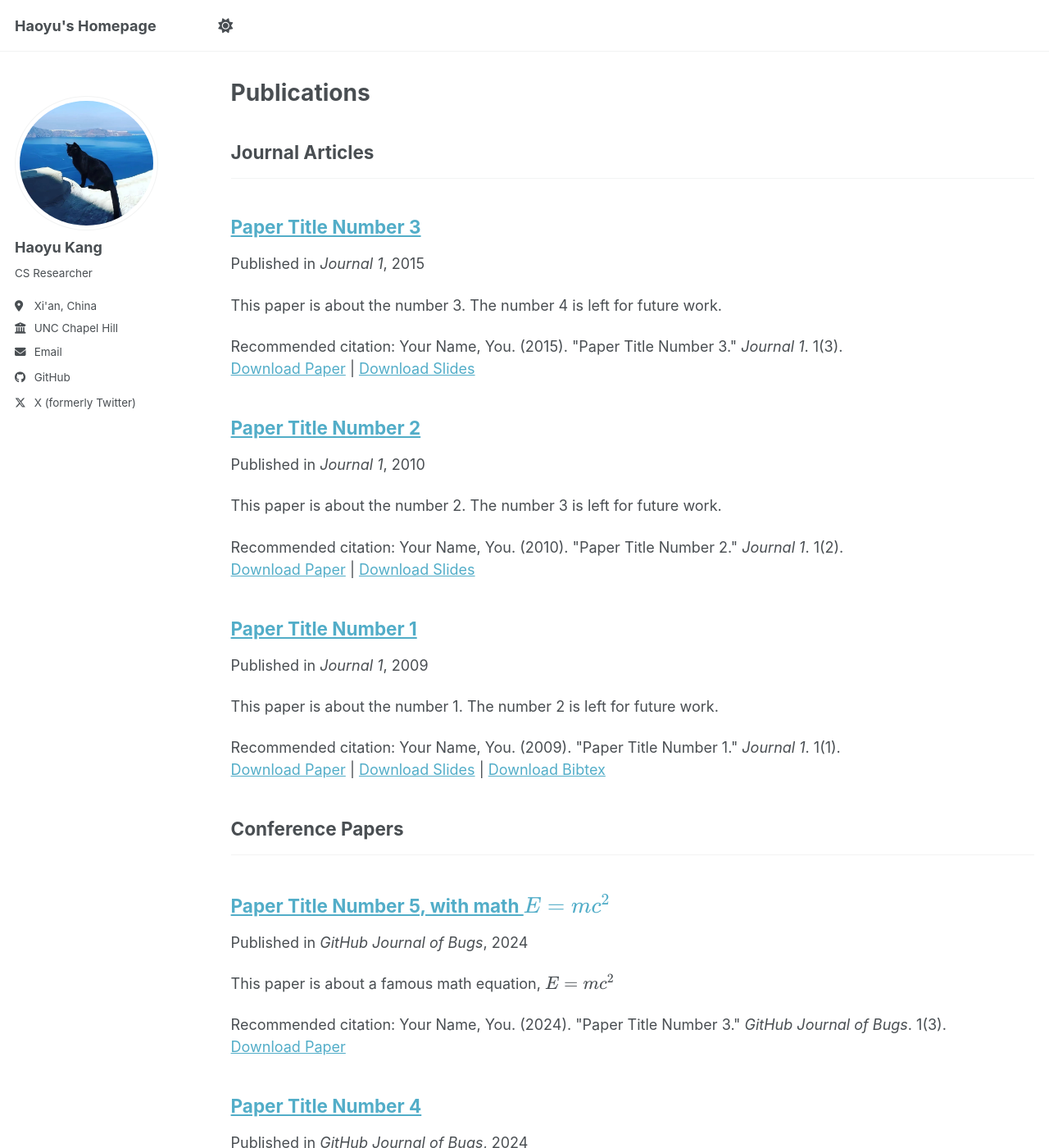
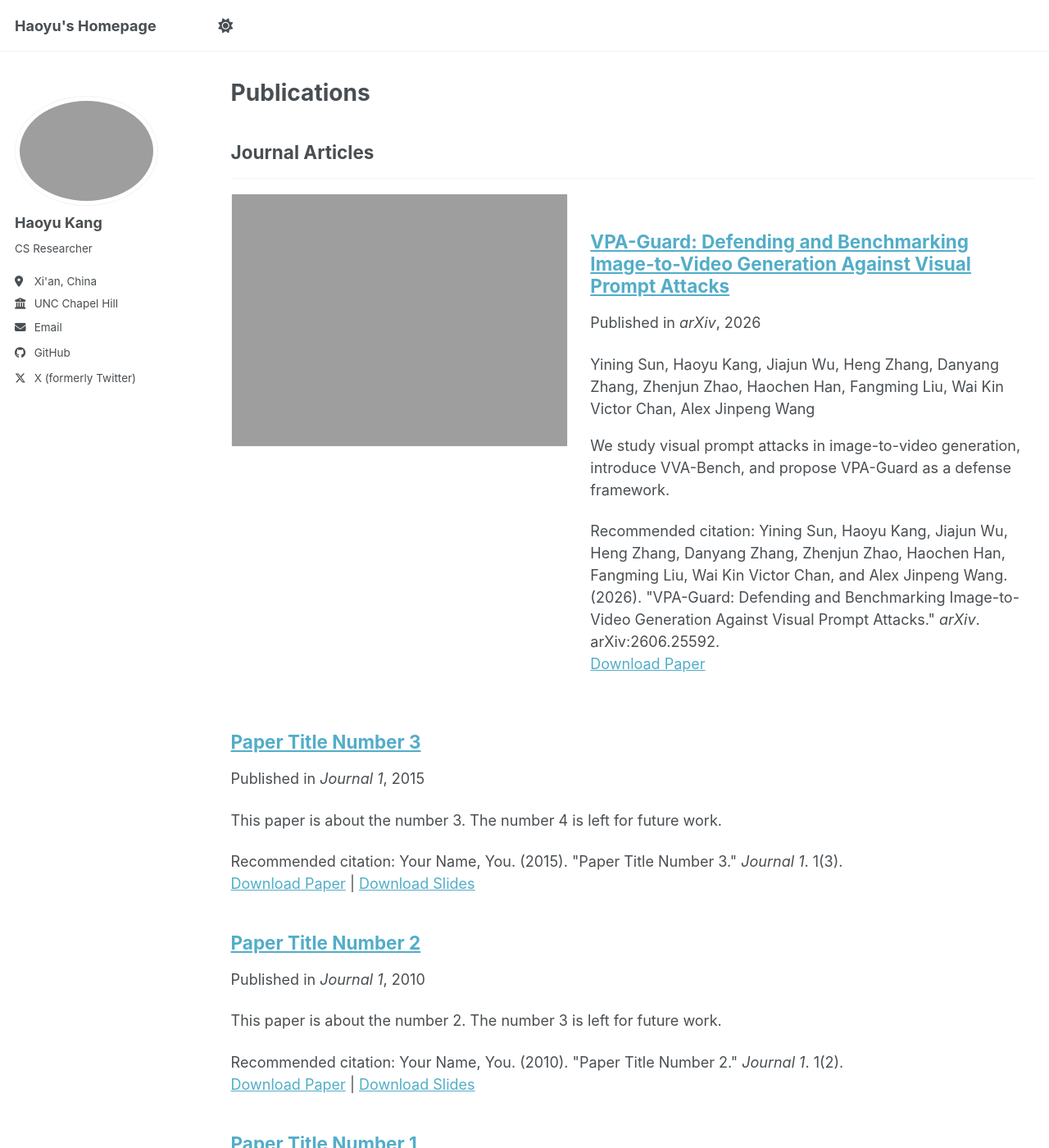
Before and after one commit to HaoyuLucasKang/HaoyuLucasKang.github.io, a Jekyll site: the page built from _pages/publications.html, in a window 1280 px wide and 1400 px high. Shown: the whole window at 82% size. Built offline with Jekyll 4.4.1, drawn with Linux system fonts in a browser that asks for light colours; a script bundle is joined from its source files by our own code; library files that are not in the unit come from our copies.

Commit message:
update june

```diff
--- a/_config.yml
+++ b/_config.yml
@@ -23,7 +23,7 @@ repository               : "HaoyuLucasKang/HaoyuLucasKang.github.io"
 #               Additional customization can be done by editing /_includes/author-profile.html
 author:
   # Biographic information
-  avatar           : "ala.jpg"
+  avatar           : "avata.png"
   name             : "Haoyu Kang"
   pronouns         : # example: "she/her"
   bio              : "CS Researcher"
--- a/_includes/archive-single.html
+++ b/_includes/archive-single.html
@@ -13,7 +13,7 @@
 {% endif %}
 
 <div class="{{ include.type | default: "list" }}__item">
-  <article class="archive__item" itemscope itemtype="http://schema.org/CreativeWork">
+  <article class="archive__item{% if post.collection == 'publications' and teaser and include.type != 'grid' %} archive__item--publication-feature{% endif %}" itemscope itemtype="http://schema.org/CreativeWork">
     {% if include.type == "grid" and teaser %}
       <div class="archive__item-teaser">
         <img src=
@@ -24,6 +24,22 @@
           {% endif %}
           alt="">
       </div>
+    {% endif %}
+
+    {% if post.collection == 'publications' and teaser and include.type != 'grid' %}
+      <div class="archive__item-teaser archive__item-teaser--publication-feature">
+        <img src=
+          {% if teaser contains "://" %}
+            "{{ teaser }}"
+          {% else %}
+            "{{ teaser | prepend: base_path }}"
+          {% endif %}
+          alt="{{ title }}">
+      </div>
+    {% endif %}
+
+    {% if post.collection == 'publications' and teaser and include.type != 'grid' %}
+    <div class="archive__item-body archive__item-body--publication-feature">
     {% endif %}
 
     <h2 class="archive__item-title" itemprop="headline">
@@ -45,6 +61,14 @@
         {% elsif post.date %}
          <p class="page__date"><strong><i class="fa fa-fw fa-calendar" aria-hidden="true"></i> {{ site.data.ui-text[site.locale].date_label | default: "Published:" }}</strong> <time datetime="{{ post.date | default: "1900-01-01" | date_to_xmlschema }}">{{ post.date | default: "1900-01-01" | date: "%B %d, %Y" }}</time></p>
         {% endif %}
+
+    {% if post.authors %}
+      <p class="archive__item-authors">{{ post.authors }}</p>
+    {% endif %}
+
+    {% if post.note %}
+      <p class="archive__item-note">{{ post.note }}</p>
+    {% endif %}
 
     {% if post.excerpt and site.read_more != 'enabled' %}
     <p class="archive__item-excerpt" itemprop="description">{{ post.excerpt | markdownify }}</p>
@@ -80,5 +104,9 @@
       <p><a href="{{ post.bibtexurl }}">Download Bibtex</a></p>
     {% endif %}
 
+    {% if post.collection == 'publications' and teaser and include.type != 'grid' %}
+    </div>
+    {% endif %}
+
   </article>
 </div>
--- /dev/null
+++ b/_publications/2026-06-24-vpa-guard.md
@@ -0,0 +1,17 @@
+---
+title: "VPA-Guard: Defending and Benchmarking Image-to-Video Generation Against Visual Prompt Attacks"
+collection: publications
+category: manuscripts
+permalink: /publication/2026-06-24-vpa-guard
+header:
+  teaser: /images/VPA-Guard.png
+excerpt: 'We study visual prompt attacks in image-to-video generation, introduce VVA-Bench, and propose VPA-Guard as a defense framework.'
+date: 2026-06-24
+venue: 'arXiv'
+authors: 'Yining Sun, Haoyu Kang, Jiajun Wu, Heng Zhang, Danyang Zhang, Zhenjun Zhao, Haochen Han, Fangming Liu, Wai Kin Victor Chan, Alex Jinpeng Wang'
+note: ''
+paperurl: 'https://arxiv.org/abs/2606.25592'
+citation: 'Yining Sun, Haoyu Kang, Jiajun Wu, Heng Zhang, Danyang Zhang, Zhenjun Zhao, Haochen Han, Fangming Liu, Wai Kin Victor Chan, and Alex Jinpeng Wang. (2026). &quot;VPA-Guard: Defending and Benchmarking Image-to-Video Generation Against Visual Prompt Attacks.&quot; <i>arXiv</i>. arXiv:2606.25592.'
+---
+
+[Paper link](https://arxiv.org/abs/2606.25592)
--- a/_sass/layout/_archive.scss
+++ b/_sass/layout/_archive.scss
@@ -72,6 +72,50 @@
   img {
     width: 100%;
   }
+}
+
+.archive__item--publication-feature {
+  @include breakpoint($medium) {
+    display: flex;
+    align-items: flex-start;
+    gap: 1.5rem;
+  }
+}
+
+.archive__item-teaser--publication-feature {
+  margin-bottom: 1rem;
+
+  @include breakpoint($medium) {
+    flex: 0 0 42%;
+    margin-bottom: 0;
+  }
+
+  img {
+    display: block;
+    width: 100%;
+    height: auto;
+    border: 1px solid var(--global-border-color);
+    box-shadow: 0 6px 20px rgba(#000, 0.12);
+  }
+}
+
+.archive__item-body--publication-feature {
+  min-width: 0;
+  flex: 1 1 auto;
+}
+
+.archive__item-authors,
+.archive__item-note {
+  margin: 0 0 0.5rem;
+}
+
+.archive__item-authors {
+  font-size: $type-size-5;
+  line-height: 1.5;
+}
+
+.archive__item-note {
+  color: var(--global-text-color-light);
 }
 
 .archive__item:hover {
```
Also changed, not shown: 2 other files.
